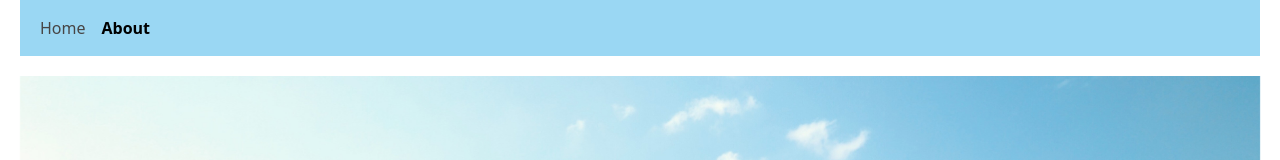
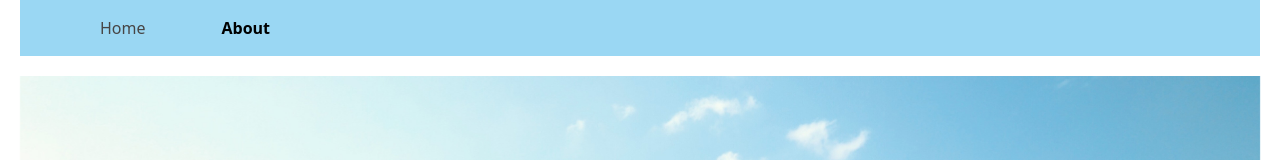
Before and after one commit to AmberYYH/web-project, a plain HTML site: page about.html in a window 1280 px wide. Shown: the top 160 px of the page. Drawn offline with nearby package versions, Linux system fonts and the light colour scheme; a script that the page names is missing.

Commit message:
style nav item

```diff
--- a/style.css
+++ b/style.css
@@ -21,6 +21,11 @@ font-weight: 700;
     margin-left: 20px;
     margin-right: 20px;
 }
+
+.nav-item{
+    padding-inline-start: 60px;
+}
+
 
 .carousel-item img{
     height: 680px;
```
